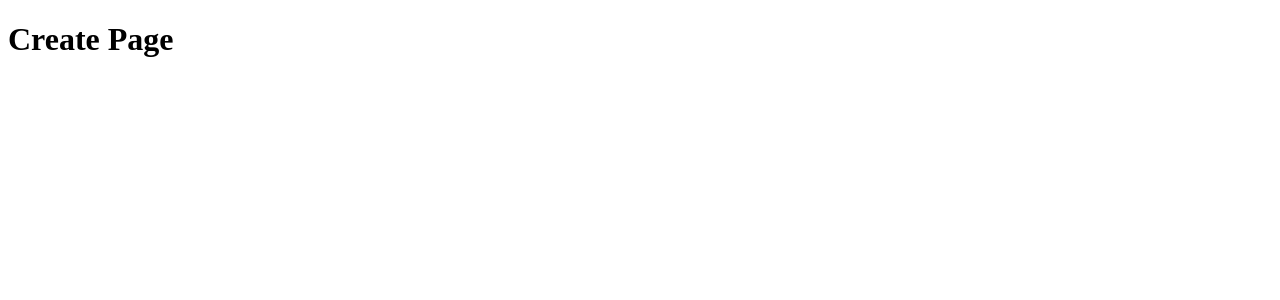
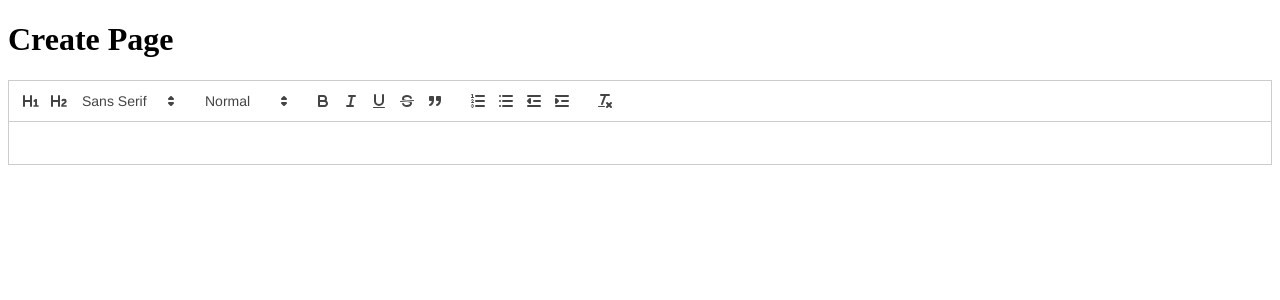
Before and after one commit to sakifree/nextjs-notesapp, a Next.js app: page /new in a window 1280 px wide. Shown: the top 300 px of the page. Built offline with nearby package versions, Linux system fonts and the light colour scheme.

Commit message:
adds rich text editor

```diff
--- /dev/null
+++ b/components/QuillWrapper.js
@@ -0,0 +1,8 @@
+import dynamic from "next/dynamic"
+
+const QuillNoSSRWrapper = dynamic(import("react-quill"), {
+    ssr: false,
+    loading: () => <p>Loading... </p>,
+})
+
+export default QuillNoSSRWrapper
--- a/package.json
+++ b/package.json
@@ -12,6 +12,7 @@
     "mongoose": "^7.0.5",
     "next": "13.3.1",
     "react": "18.2.0",
-    "react-dom": "18.2.0"
+    "react-dom": "18.2.0",
+    "react-quill": "^2.0.0"
   }
 }
--- a/pages/_app.js
+++ b/pages/_app.js
@@ -1,3 +1,5 @@
+import "react-quill/dist/quill.snow.css"
+
 export default function App({ Component, pageProps }) {
   return <Component {...pageProps} />
 }
--- a/pages/new.js
+++ b/pages/new.js
@@ -1,6 +1,47 @@
+import QuillNoSSRWrapper from "@/components/QuillWrapper"
+
 const New = (props) => {
+
+    const modules = {
+        toolbar: [
+          [{ header: '1' }, { header: '2' }, { font: [] }],
+          [{ size: [] }],
+          ['bold', 'italic', 'underline', 'strike', 'blockquote'],
+          [
+            { list: 'ordered' },
+            { list: 'bullet' },
+            { indent: '-1' },
+            { indent: '+1' },
+          ],
+          ['clean'],
+        ],
+        clipboard: {
+          // toggle to add extra line breaks when pasting HTML:
+          matchVisual: false,
+        },
+      }
+      /*
+       * Quill editor formats
+       * See https://quilljs.com/docs/formats/
+       */
+      const formats = [
+        'header',
+        'font',
+        'size',
+        'bold',
+        'italic',
+        'underline',
+        'strike',
+        'blockquote',
+        'list',
+        'bullet',
+        'indent',
+        'link',
+      ]
+
     return <>
         <h1>Create Page</h1>
+        <QuillNoSSRWrapper modules={modules} formats={formats} theme="snow" />
     </>
 }
 
```
Also changed, not shown: pages/index.js (line endings or trailing spaces), 1 other file (tests, documents, lock files or other folders).
